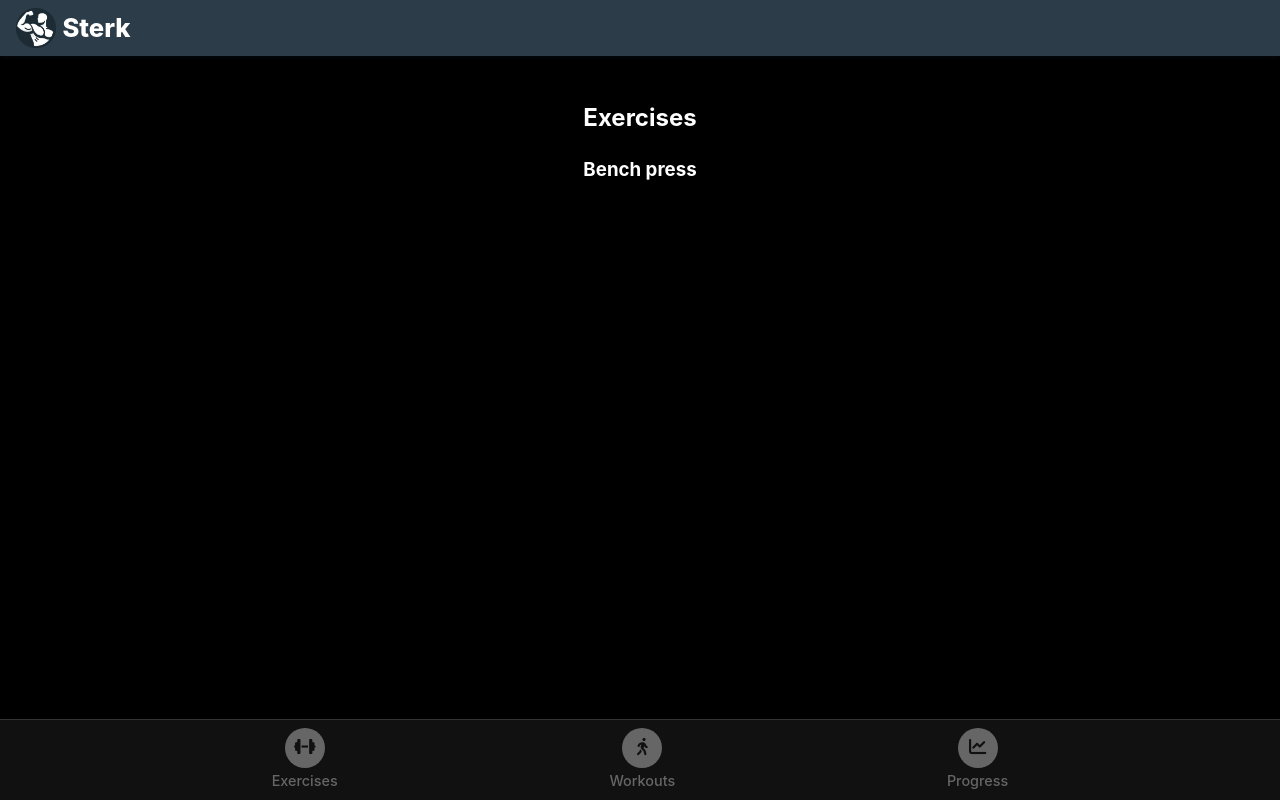
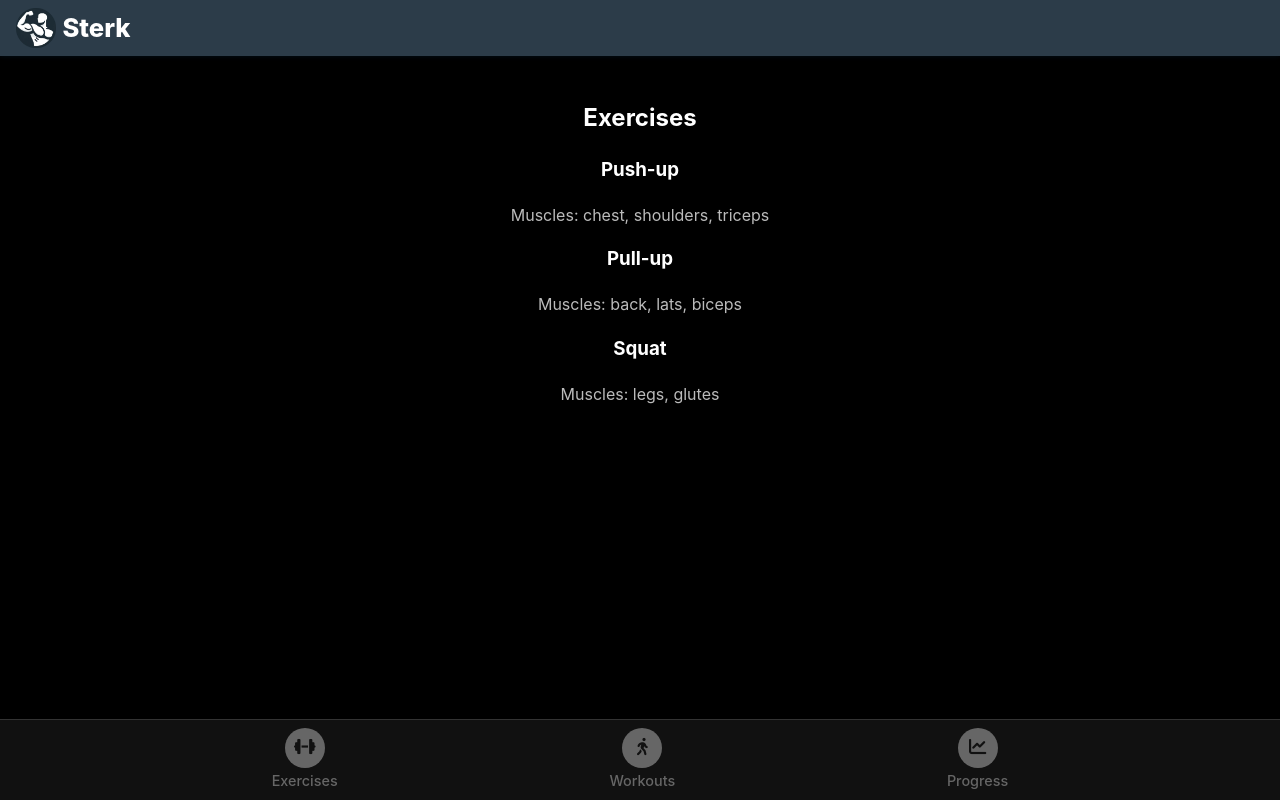
Before and after one commit to KevinMolid/Sterk, a React (Vite) app: page /exercises in a window 1280 px wide. Built offline with nearby package versions, Linux system fonts and the light colour scheme.

Commit message:
Added exercises

```diff
--- a/src/components/Exercises.jsx
+++ b/src/components/Exercises.jsx
@@ -1,10 +1,21 @@
 import React from 'react'
+import exercises from '../data/exercises.jsx'
+
+const exercisesHTML = exercises.map(exercise => {
+
+  return (
+    <>
+      <h3>{exercise.name}</h3>
+      <p>Muscles: {exercise.bodyParts.join(', ')}</p>
+    </>
+  )
+})
 
 function Exercises() {
     return (
       <main>
         <h2>Exercises</h2>
-        <h3>Bench press</h3>
+        {exercisesHTML}
       </main>
     )
   }
--- /dev/null
+++ b/src/data/exercises.jsx
@@ -0,0 +1,7 @@
+const exercises = [
+    { id: 1, name: 'Push-up', category: 'Strength', bodyParts: ['chest', 'shoulders', 'triceps'] },
+    { id: 2, name: 'Pull-up', category: 'Strength', bodyParts: ['back', 'lats', 'biceps'] },
+    { id: 3, name: 'Squat', category: 'Strength', bodyParts: ['legs', 'glutes'] },
+  ]
+
+  export default exercises
```
